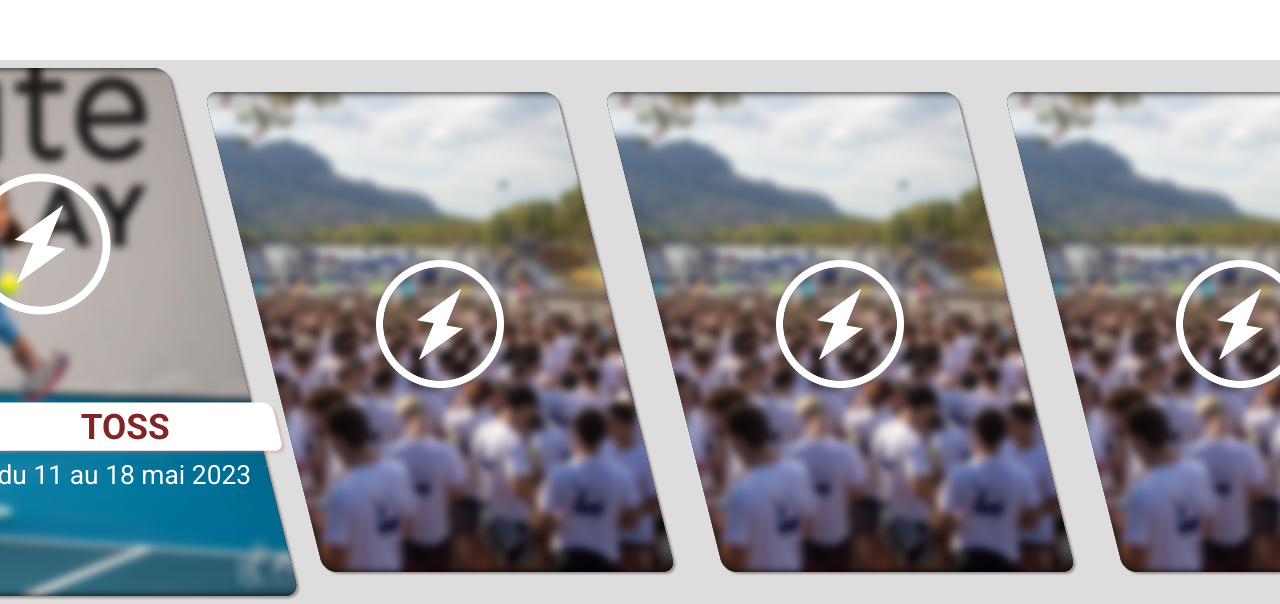
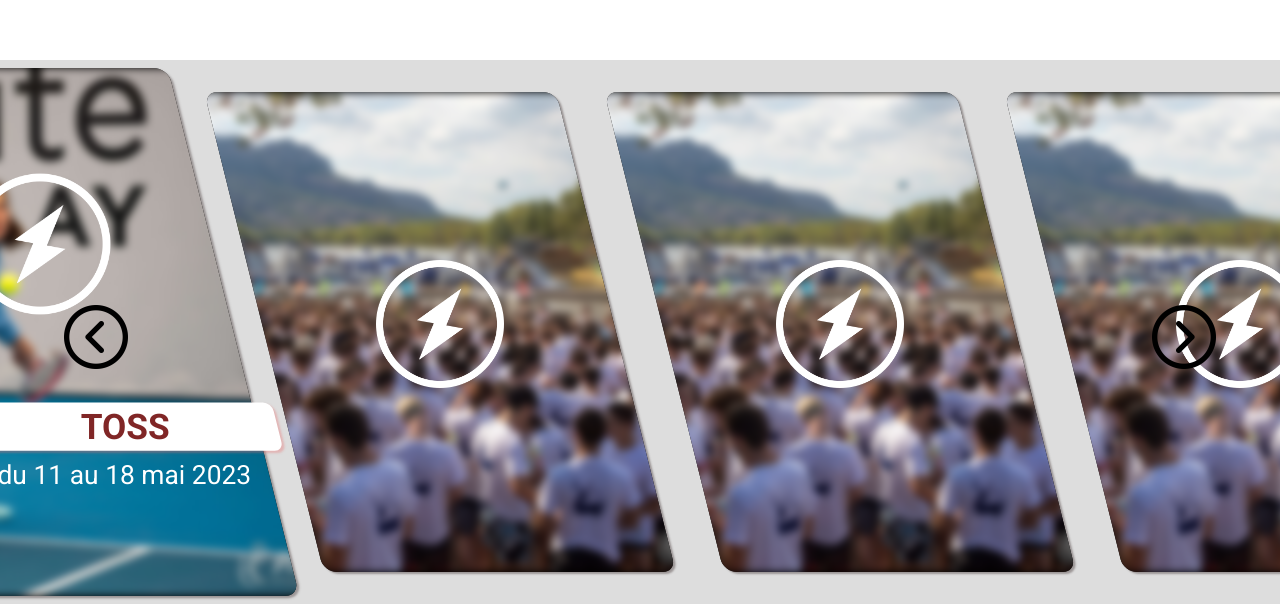
Before and after one commit to AsgelTaren/CSLeague_Front, a React (Create React App) app: page / in a window 1280 px wide. Shown: the part 772-1376 px from the top of the page. Built offline with nearby package versions, Linux system fonts and the light colour scheme.

Commit message:
Fixed CampaignCardList's buttons wrong placement

```diff
--- a/src/components/campaign/CampaignCard.css
+++ b/src/components/campaign/CampaignCard.css
@@ -143,7 +143,7 @@
     position: absolute;
 
     z-index: 4;
-    top: 55%;
+    top: 45%;
     transition: all 0.2s ease-in-out;
 }
 
@@ -169,8 +169,12 @@
 .campaign-card-date {
     color: white;
     font-family: var(--font-family);
-    font-weight:400;
-    font-size:1.5rem;
-    margin-right:-1rem;
-    margin-top:0.5rem;
+    font-weight: 400;
+    font-size: 1.5rem;
+    margin-right: -1rem;
+    margin-top: 0.5rem;
 }
+
+.campaign-card-list-container {
+    position: relative;
+}
--- a/src/components/campaign/CampaignCard.jsx
+++ b/src/components/campaign/CampaignCard.jsx
@@ -36,14 +36,16 @@ class CampaignCardList extends React.Component {
         let campaigns = this.props.campaigns;
         let total = campaigns.length;
         campaigns = [null, null, null, null, null, null, ...campaigns, null, null, null, null]
-        return (<div id="campaign-card-list">
-            <div className="campaign-card-list-button previous" onClick={() => carouselMove("previous", total)}><img src={Assets.previous} alt="previous" /></div>
-            <div className="campaign-card-list-button next" onClick={() => carouselMove("next", total)}><img src={Assets.next} alt="next" /></div>
-            <div id="campaign-card-list-inner">
-                {campaigns.map((campaign, index) => <CampaignCard campaign={campaign} key={index} id={"campaign-card-" + index} />)}
-            </div>
-
-        </div>)
+        return (
+            <div className="campaign-card-list-container">
+                <div id="campaign-card-list">
+                    <div id="campaign-card-list-inner">
+                        {campaigns.map((campaign, index) => <CampaignCard campaign={campaign} key={index} id={"campaign-card-" + index} />)}
+                    </div>
+                </div>
+                <div className="campaign-card-list-button previous" onClick={() => carouselMove("previous", total)}><img src={Assets.previous} alt="previous" /></div>
+                    <div className="campaign-card-list-button next" onClick={() => carouselMove("next", total)}><img src={Assets.next} alt="next" /></div>
+            </div>)
     }
 
     componentDidMount() {
@@ -66,7 +68,6 @@ var currentItem = 0;
 const carouselMove = (dir, total) => {
     let pos = []
     var cards = Array.from(document.querySelectorAll("#campaign-card-list-inner > div"))
-    let inner = document.getElementById("campaign-card-list-inner")
     cards.forEach(value => pos.push(value.offsetLeft))
     if (dir === "next") {
         currentItem++;
```
